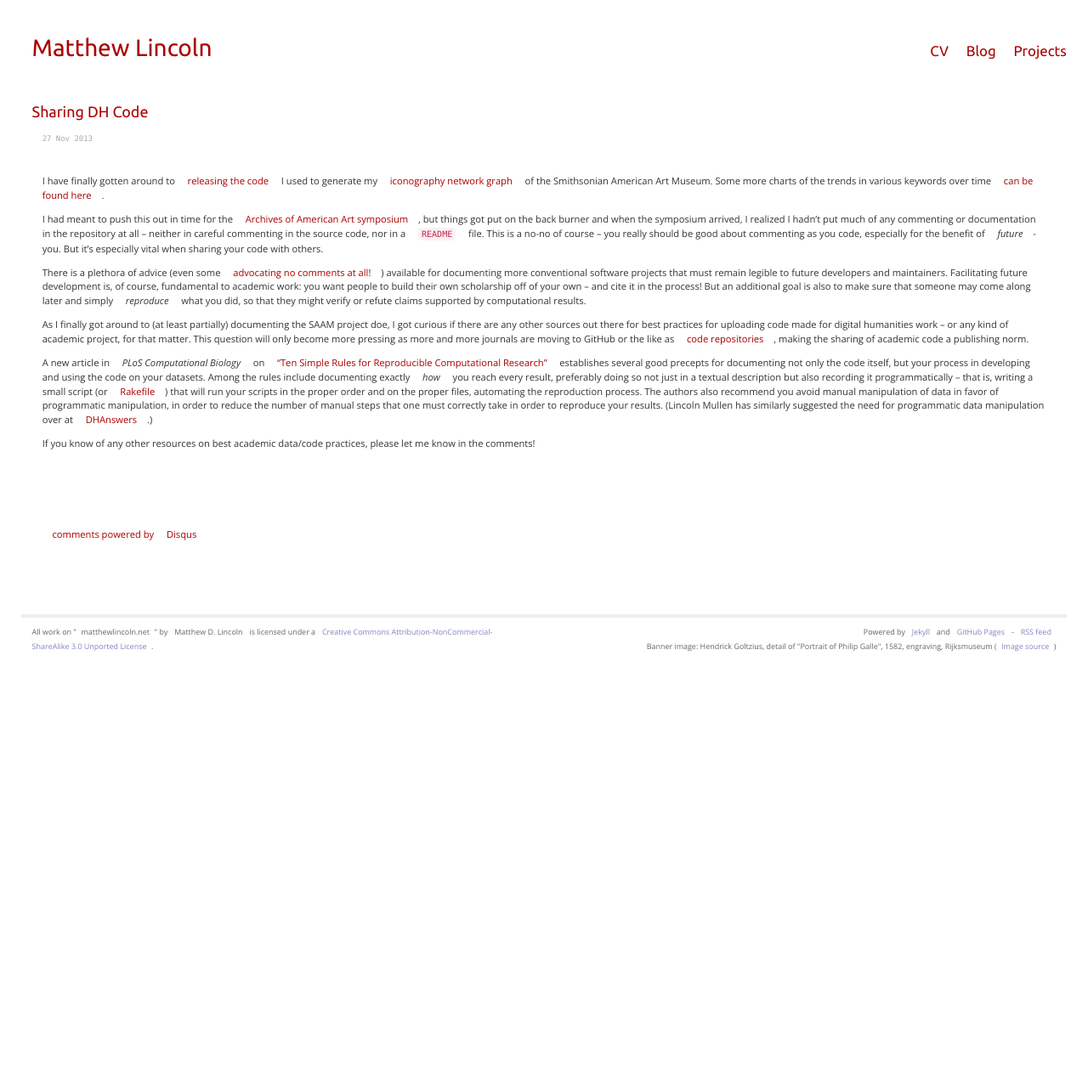
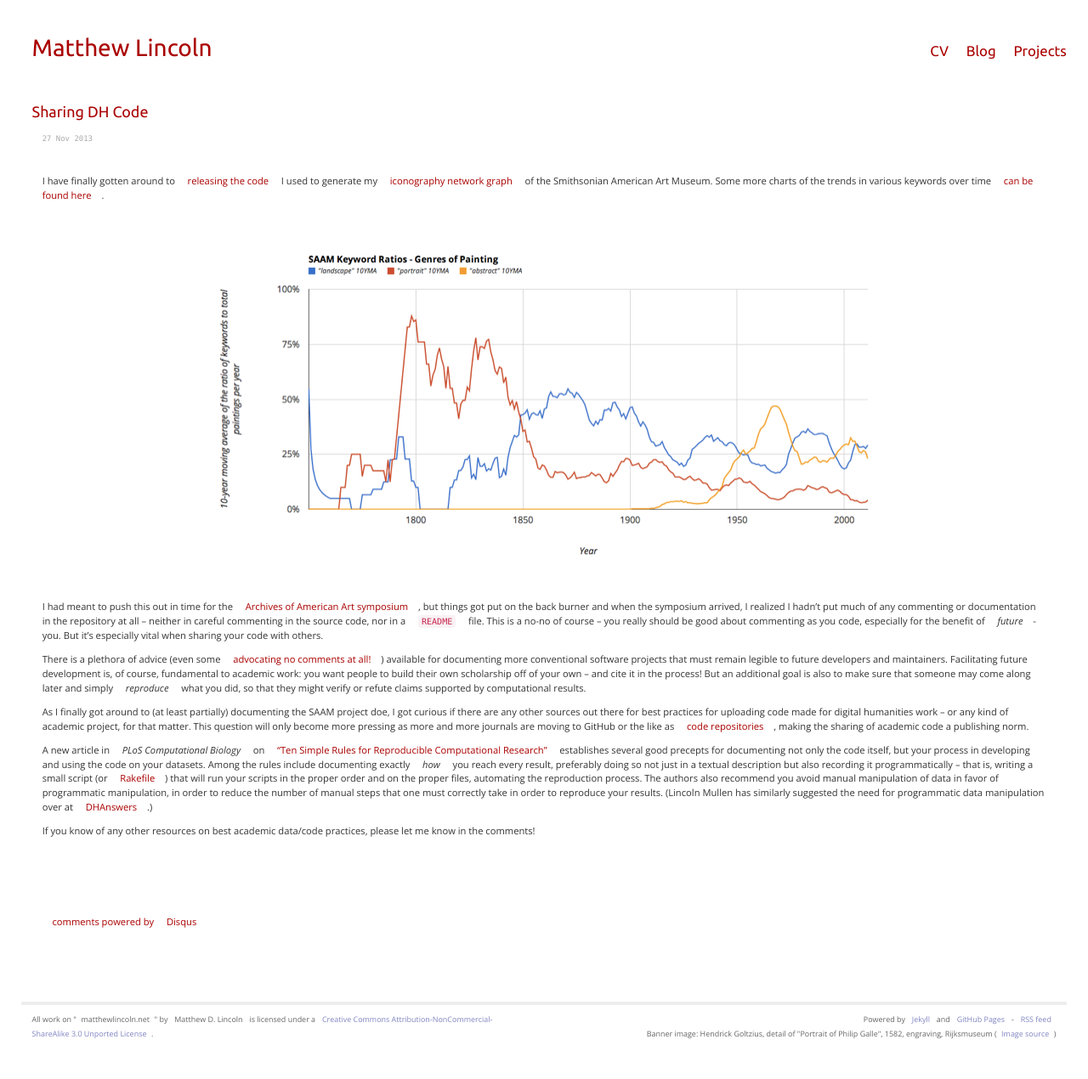
Before and after one commit to mdlincoln/mdlincoln.github.io, a Jekyll site: the page built from _posts/2013-11-27-sharing-dh-code.md, in a window 1280 px wide. Shown: the whole page at 85% size. Built offline with Jekyll 4.4.1, drawn with Linux system fonts in a browser that asks for light colours; comment, search, counter and statistics services are not loaded; before the commit the page ends 935 px from its top, so only the background shows below that.

Commit message:
added SAAM image

```diff
--- a/_posts/2013-11-27-sharing-dh-code.md
+++ b/_posts/2013-11-27-sharing-dh-code.md
@@ -11,6 +11,8 @@ tags:
 
 I have finally gotten around to [releasing the code](https://github.com/mdlincoln/saam) I used to generate my [iconography network graph](/2013/11/12/networks-of-the-smithsonian-american-art-museum.html) of the Smithsonian American Art Museum.
 Some more charts of the trends in various keywords over time [can be found here](https://docs.google.com/spreadsheet/ccc?key=0AsjvWNf_U5QbdF9fbVBUM1FIMXVlMU5WVTlEX2pqckE&usp=sharing).
+
+[![SAAM collection iconography trends](/assets/images-display/saam_trends.png)](/assets/images/saam_trends.png)
 
 I had meant to push this out in time for the [Archives of American Art symposium](/2013/11/15/american-art-history-and-digital-scholarship.html), but things got put on the back burner and when the symposium arrived, I realized I hadn't put much of any commenting or documentation in the repository at all -- neither in careful commenting in the source code, nor in a `README` file.
 This is a no-no of course -- you really should be good about commenting as you code, especially for the benefit of *future*-you.
```
Also changed, not shown: assets/images-display/saam_trends.png (added), assets/images/saam_trends.png (added).
